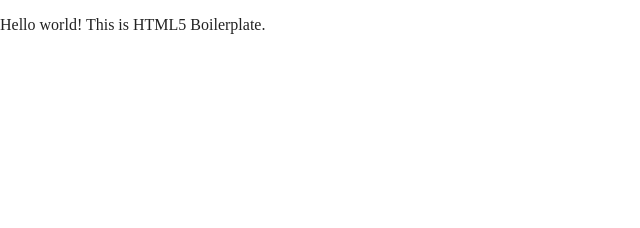
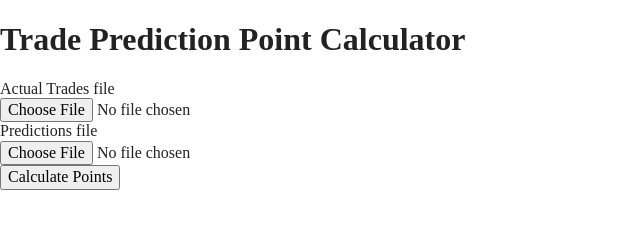
Before and after one commit to kibner/ricks-trade-prediction-point-calculator, a website built with Parcel: page index.html in a window 1280 px wide. Shown: the whole page, without its empty margins (0-640 px from the left). Built offline with nearby package versions, Linux system fonts and the light colour scheme.

Commit message:
- added initial html elements - added site.css file - added some skeleton code in main.js so that desired code can run after page loads

```diff
--- /dev/null
+++ b/css/site.css
@@ -0,0 +1,3 @@
+label > input {
+  display: block;
+}
--- a/index.html
+++ b/index.html
@@ -18,6 +18,7 @@
 
   <link href="css/normalize.css" rel="stylesheet">
   <link href="css/main.css" rel="stylesheet">
+  <link href="css/site.css" rel="stylesheet">
 
   <meta content="#fafafa" name="theme-color">
 </head>
@@ -25,7 +26,31 @@
 <body>
 
 <!-- Add your site or application content here -->
-<p>Hello world! This is HTML5 Boilerplate.</p>
+<header>
+  <h1>Trade Prediction Point Calculator</h1>
+</header>
+<main>
+  <form enctype="multipart/form-data">
+    <div>
+      <label>Actual Trades file
+        <input accept="text/csv" id="actual-trades-file" name="actual-trades-file"
+               placeholder="choose actual trades file..."
+               type="file"/>
+      </label>
+    </div>
+    <div>
+      <label>Predictions file
+        <input accept="text/csv" id="predictions-file" name="predictions-file" placeholder="choose predictions file..."
+               type="file"/>
+      </label>
+    </div>
+    <div>
+      <button type="button">Calculate Points</button>
+    </div>
+    <output name="calculator-result"></output>
+  </form>
+</main>
+
 <script src="js/vendor/modernizr-3.11.2.min.js"></script>
 <script src="js/plugins.js"></script>
 <script src="js/main.js"></script>
--- a/js/main.js
+++ b/js/main.js
@@ -0,0 +1,12 @@
+(function () {
+  // readystatechange as event listener to insert or modify the DOM before DOMContentLoaded
+  document.addEventListener('readystatechange', event => {
+    if (event.target.readyState === 'complete') {
+      _initializeApp();
+    }
+  });
+
+  function _initializeApp() {
+    t
+  }
+})();
```
